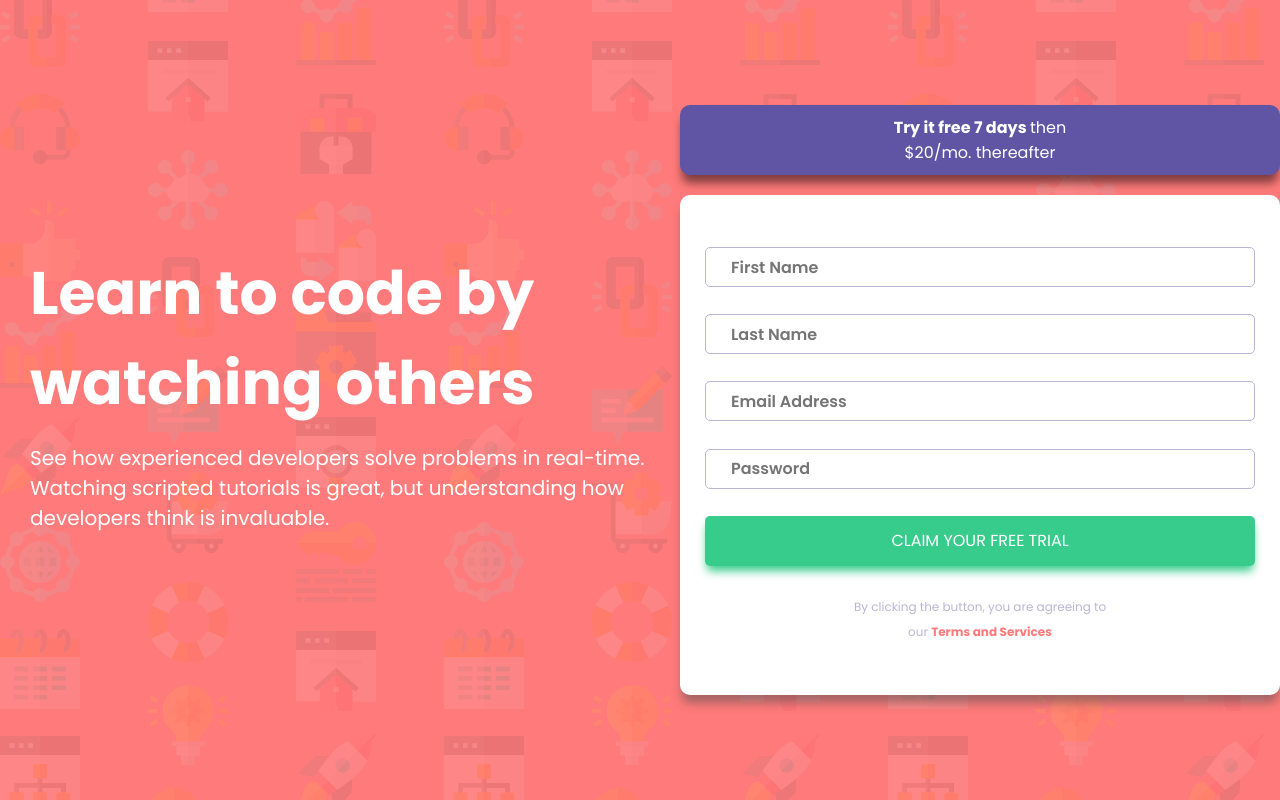
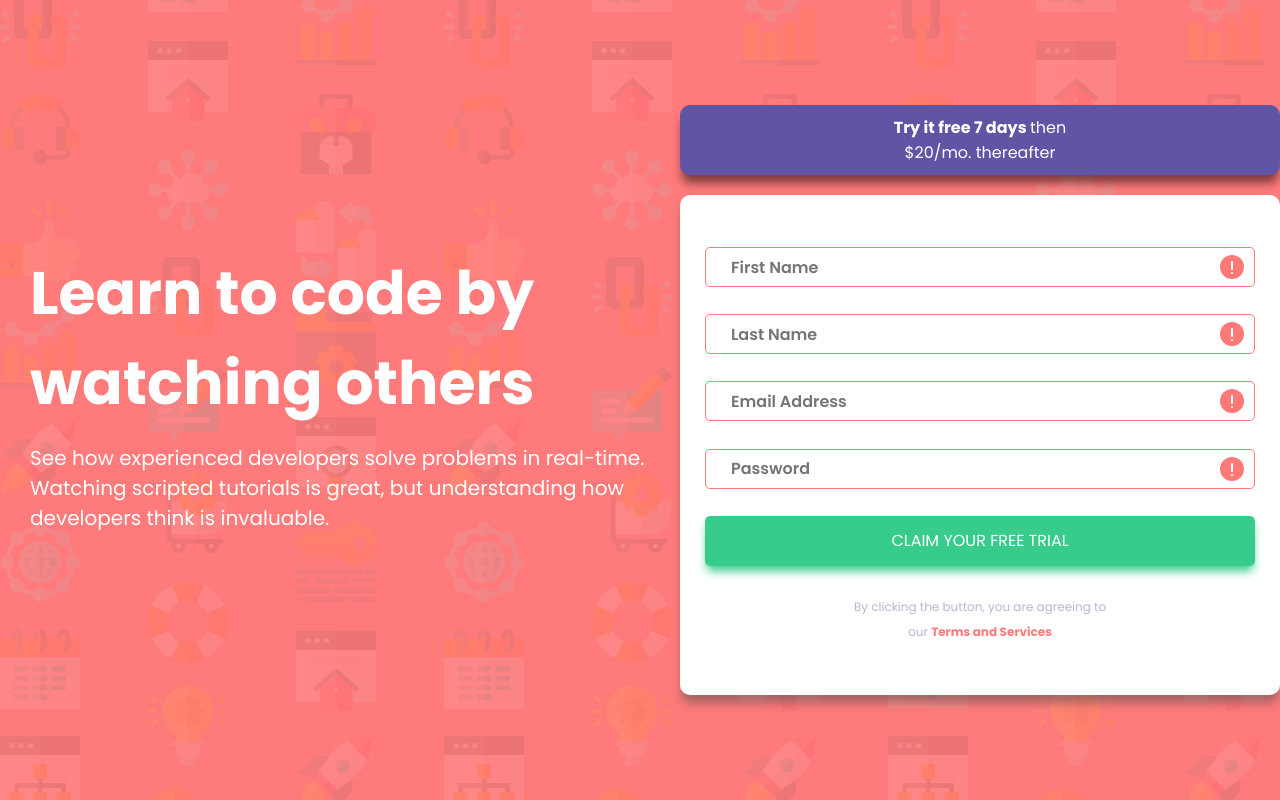
Before and after one commit to veroisla/Sigup-Form-Frontend-mentor, a React (Create React App) app: page / in a window 1280 px wide. Built offline with nearby package versions, Linux system fonts and the light colour scheme.

Commit message:
added img in placeholder and started with active state

```diff
--- a/src/components/Form.js
+++ b/src/components/Form.js
@@ -18,7 +18,7 @@ function Form(props) {
         onSubmit={props.handleSubmit}
       >
         <input
-          className="form__input"
+          className="form__input error"
           type="text"
           name="name"
           id="name"
@@ -29,7 +29,7 @@ function Form(props) {
           <p className="form__error">{props.errors.name}</p>
         )}
         <input
-          className="form__input"
+          className="form__input error"
           type="text"
           name="lastName"
           id="lastName"
@@ -40,7 +40,7 @@ function Form(props) {
           <p className="form__error">{props.errors.lastName}</p>
         )}
         <input
-          className="form__input"
+          className="form__input error"
           type="email"
           name="email"
           id="email"
@@ -51,7 +51,7 @@ function Form(props) {
           <p className="form__error">{props.errors.email}</p>
         )}
         <input
-          className="form__input"
+          className="form__input error"
           type="password"
           name="password"
           id="password"
--- a/src/styles/components/Form.scss
+++ b/src/styles/components/Form.scss
@@ -19,16 +19,23 @@
     }
 
     &__input {
-        width: 100%;
+    width: 100%;
     height: 40px;
     border-radius: 5px;
     border: none;
     border: 1px solid #b9b6d3;
     font-weight: 600;
     padding-left: 15px;
+    padding-right: 10px;
     font-size: 12px;
 
+    &:focus {
+        outline: none;
+        border: 1px solid $--color-purple;
     }
+    }
+
+
     //ERROR
 
     &__error {
@@ -56,6 +63,21 @@
         font-size: 12px;
     }
 }
+
+   //ERROR ACTIVE
+
+   .error::placeholder {
+    display: flex;
+    background-image: url(../../images/icon-error.svg);
+    background-repeat: no-repeat;
+    background-position: right center;
+    padding: 30px 30px 30px 0px;
+   }
+
+   .error {
+    border: 1px solid $--color-red;
+   }
+
 
 @media all and (min-width:768px) {
 
```
